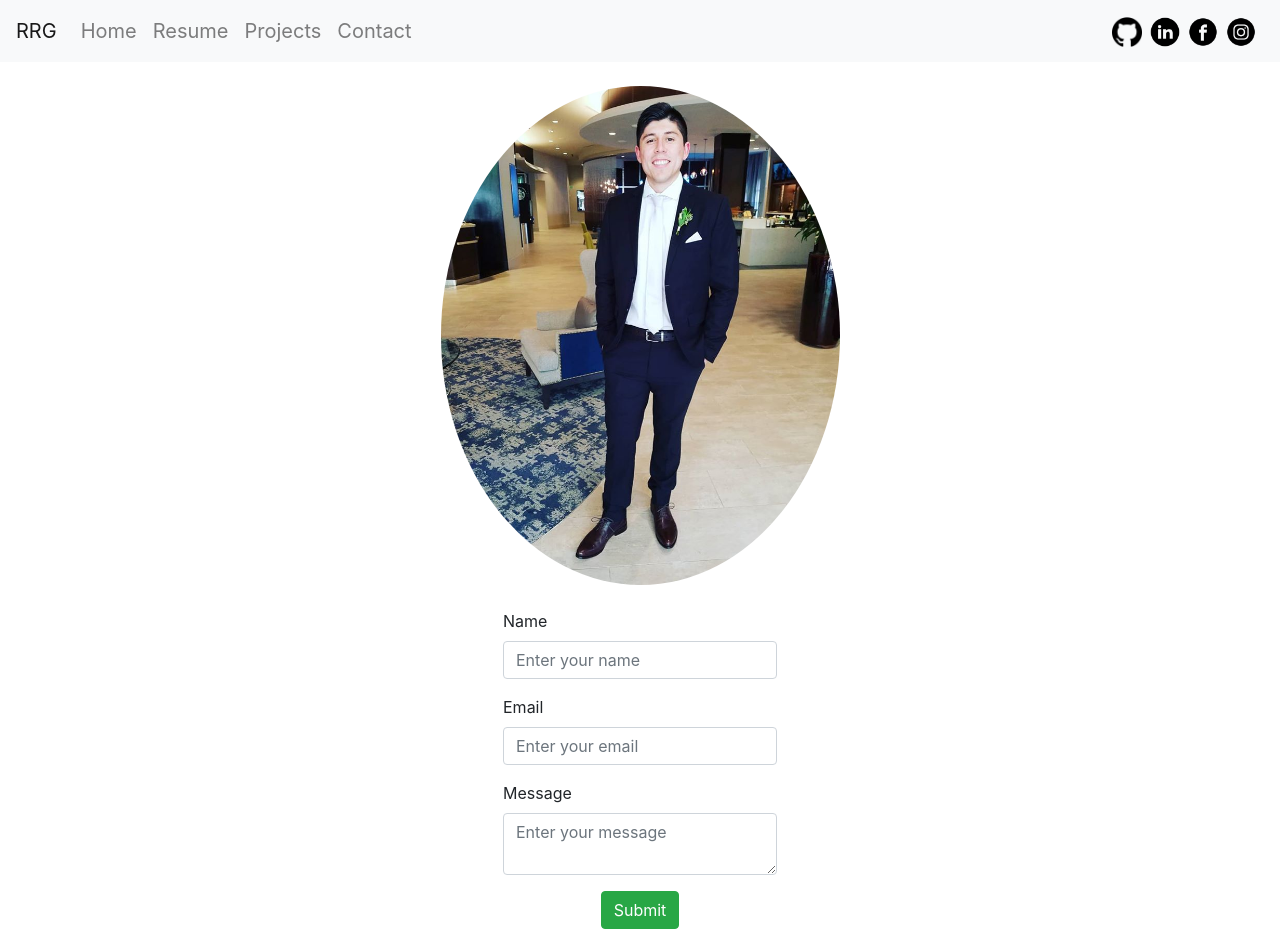
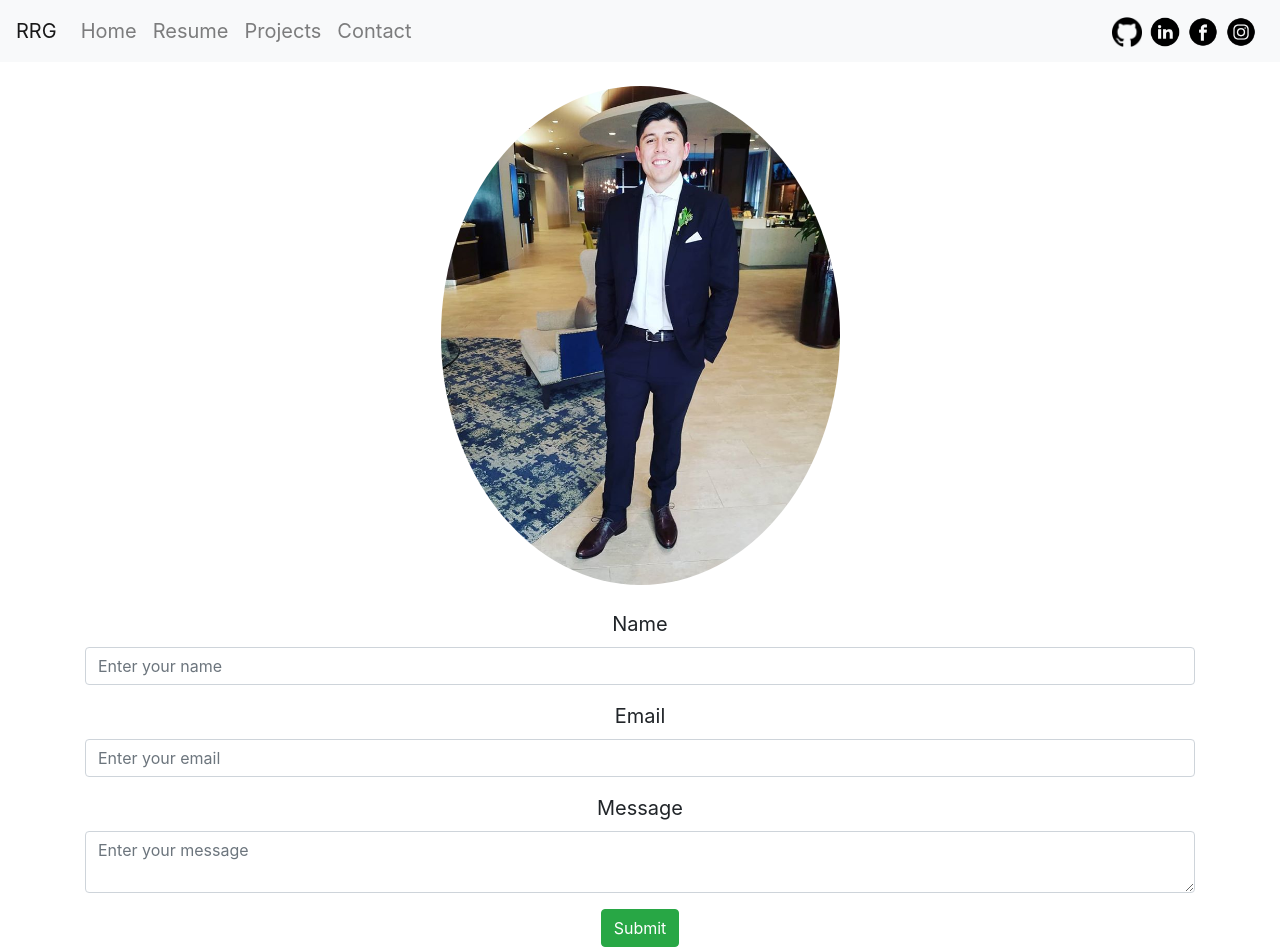
Before and after one commit to RorroRojas3/rorrorojas3.github.io, a React (Create React App) app: page /about in a window 1280 px wide. Shown: the top 951 px of the page. Built offline with nearby package versions, Linux system fonts and the light colour scheme.

Commit message:
changed home pic and fixed contact form

```diff
--- a/src/components/Contact.js
+++ b/src/components/Contact.js
@@ -10,7 +10,7 @@ const Contact = () => {
   return (
     <div>
       <StyleRoot>
-        <div className="container h-100">
+        <div className="container">
           <div
             className="row justify-content-center mt-4"
             style={animations.fadeIn}
@@ -22,10 +22,7 @@ const Contact = () => {
               style={profilePicsStyle}
             ></img>
           </div>
-          <div
-            className="row justify-content-center mt-4"
-            style={animations.shake}
-          >
+          <div className="text-center mt-4" style={animations.shake}>
             <form
               method="POST"
               action="https://formspree.io/rorro.irg@gmail.com"
--- a/src/components/Home.js
+++ b/src/components/Home.js
@@ -2,7 +2,7 @@ import React from "react";
 import { fadeInRight, fadeInLeft, fadeInUp } from "react-animations";
 import Radium, { StyleRoot } from "radium";
 
-import ProfilePicture from "../images/profileHome.jpg";
+import ProfilePicture from "../images/profileContact.jpg";
 
 const Home = () => {
   return (
--- a/src/index.css
+++ b/src/index.css
@@ -21,3 +21,7 @@ p {
 li {
   font-size: 20px;
 }
+
+label {
+  font-size: 20px;
+}
```
